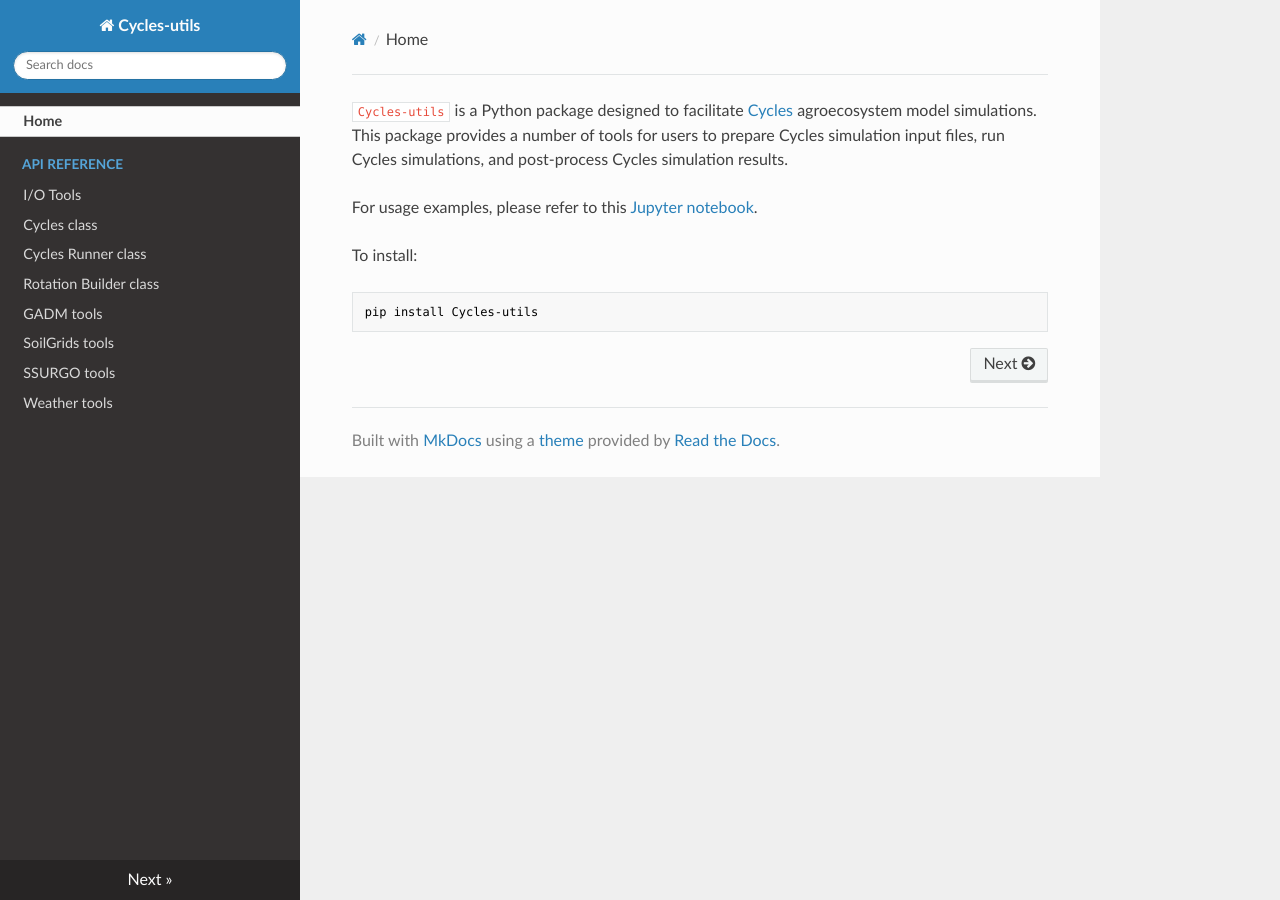
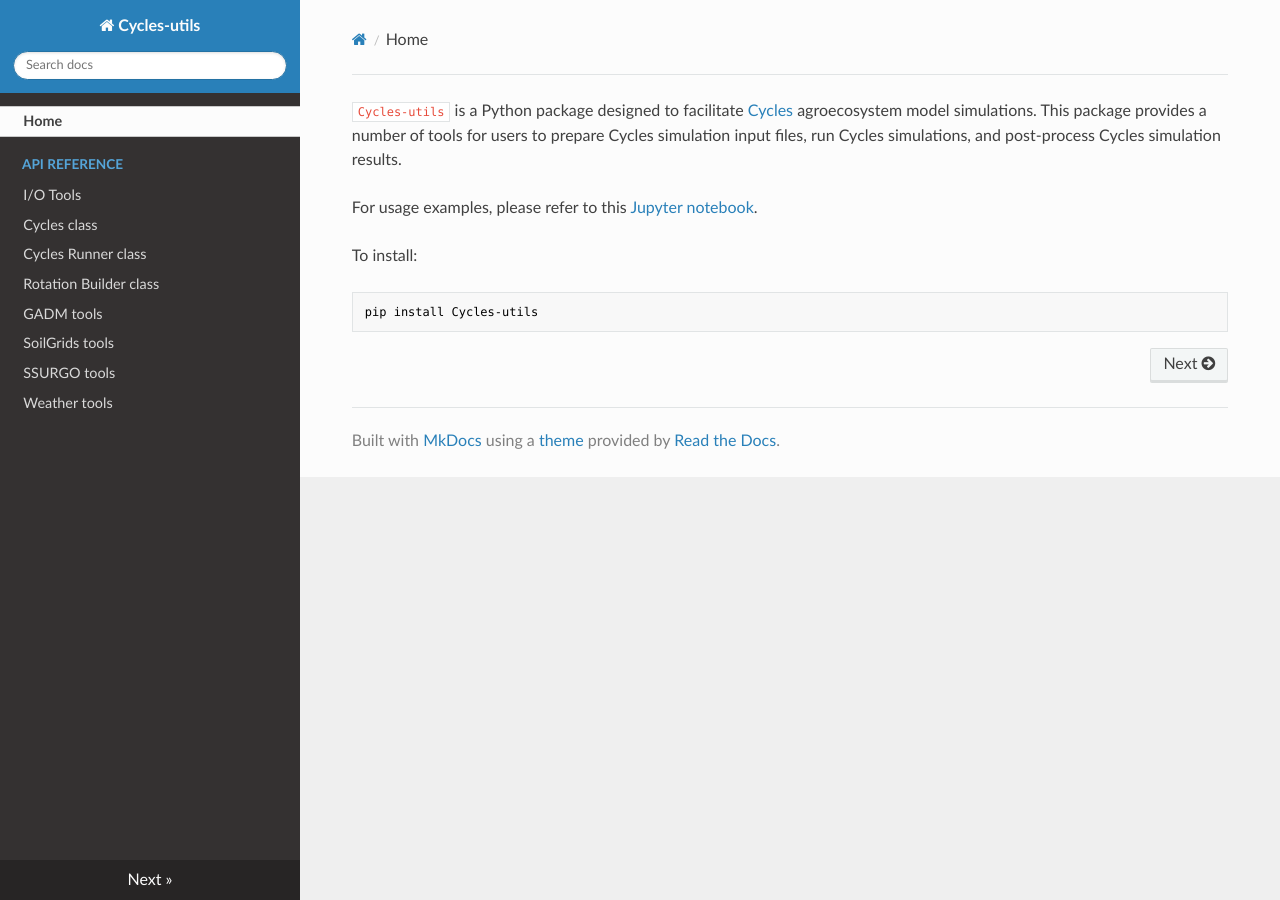
Before and after one commit to PSUmodeling/Cycles-utils, an MkDocs documentation site: the page built from docs/index.md, in a window 1280 px wide. Built offline with MkDocs 1.6.1, drawn with Linux system fonts in a browser that asks for light colours; nearby versions of some CDN libraries.

Commit message:
:memo: Improve documentation

```diff
--- /dev/null
+++ b/docs/custom.css
@@ -0,0 +1,3 @@
+.wy-nav-content {
+    max-width: 1200px;
+}
--- a/mkdocs.yml
+++ b/mkdocs.yml
@@ -1,7 +1,9 @@
 site_name: Cycles-utils
 theme:
   name: readthedocs
-
+  highlightjs: true
+extra_css:
+  - custom.css
 plugins:
   - search
   - mkdocstrings:
@@ -14,7 +16,6 @@ plugins:
             show_root_heading: true
             members_order: source
             show_source: true        # Adds a nice "view source" button
-
             filters:
               - "!^_"
             extensions:
```
Also changed, not shown: README.md (+1 -1 lines).
